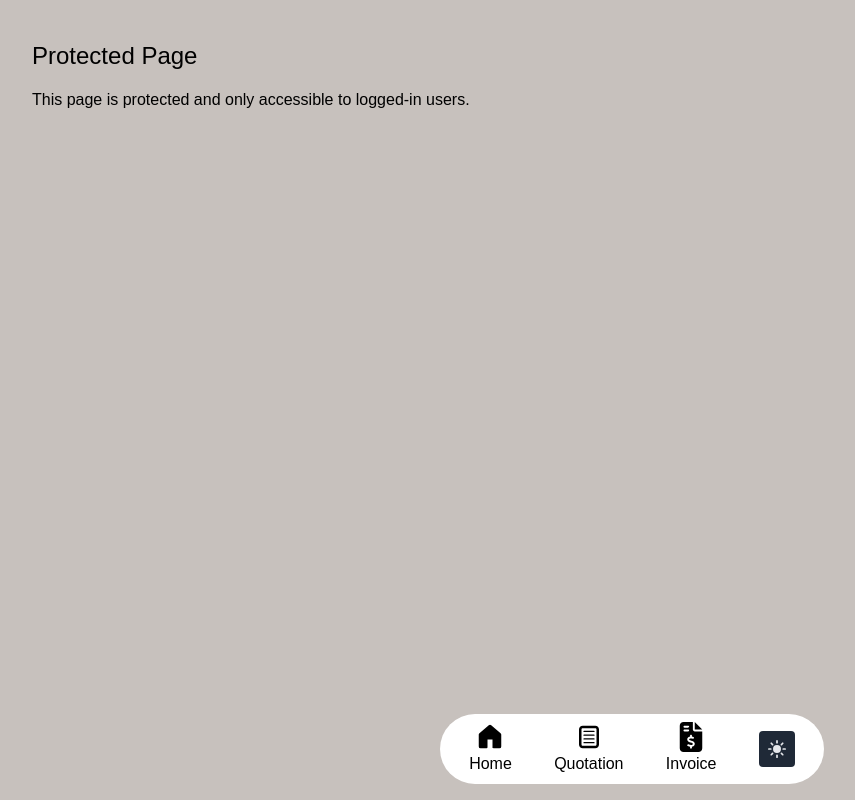
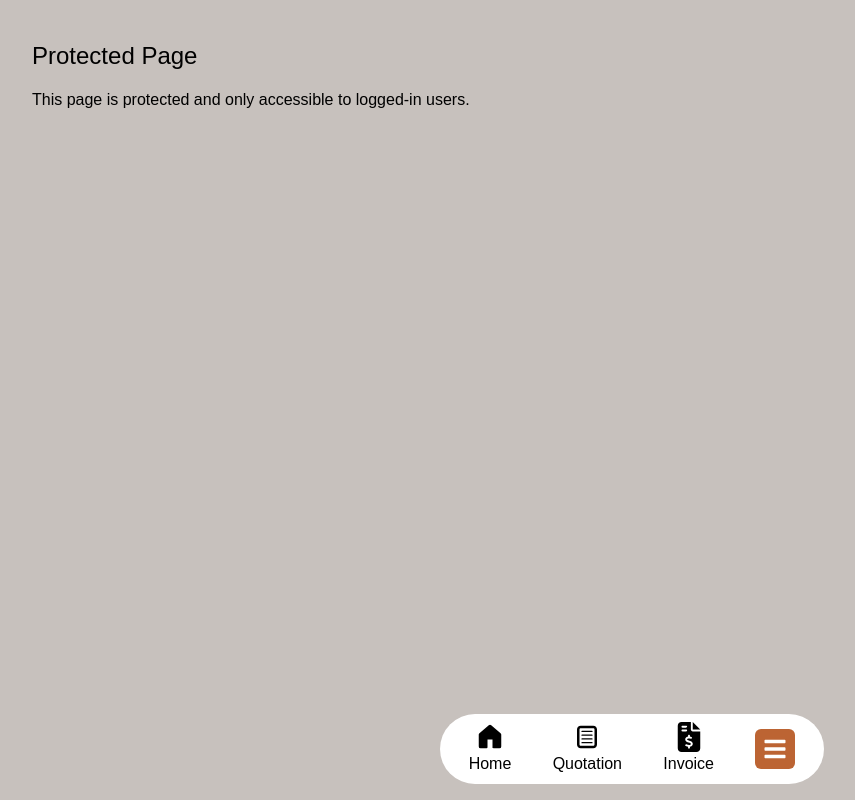
Before and after one commit to wahabsharif/mr-tech, a Next.js app: page / in a window 1280 px wide. Shown: the whole page, without its empty margins (8-863 px from the left). Built offline with nearby package versions, Linux system fonts and the light colour scheme; sample sign-in values are in the browser's storage.

Commit message:
Dock Bar Updated

```diff
--- a/src/components/auth/LoginForm.tsx
+++ b/src/components/auth/LoginForm.tsx
@@ -27,8 +27,8 @@ const LoginForm = () => {
 
     if (res.ok) {
       // Store user ID and full name in session storage
-      sessionStorage.setItem("userId", data.user._id);
-      sessionStorage.setItem("fullName", data.user.fullName);
+      // sessionStorage.setItem("userId", data.user._id);
+      // sessionStorage.setItem("fullName", data.user.fullName);
 
       // Make sure to include the token in the login dispatch
       dispatch(
--- a/src/components/common/DockBar.tsx
+++ b/src/components/common/DockBar.tsx
@@ -6,14 +6,13 @@ import Link from "next/link"; // Import Link from next/link
 import { FaFileInvoiceDollar } from "react-icons/fa6";
 import { GoHomeFill } from "react-icons/go";
 import { TiDocumentText } from "react-icons/ti";
-
-import ThemeToggle from "./ThemeToggle";
+import MenuButton from "./MenuButton";
 
 const dockItems = [
   { icon: <GoHomeFill />, title: "Home", href: "/" },
   { icon: <TiDocumentText />, title: "Quotation", href: "/quotation" },
   { icon: <FaFileInvoiceDollar />, title: "Invoice", href: "/invoice" },
-  { icon: <ThemeToggle /> },
+  { icon: <MenuButton /> },
 ];
 
 const DockBar: React.FC = () => {
--- /dev/null
+++ b/src/components/common/LogoutButton.tsx
@@ -0,0 +1,30 @@
+// src/components/LogoutButton.tsx
+"use client"; // Ensure this component is a client component
+
+import { useDispatch } from "react-redux";
+import { logout } from "@/redux/authSlice";
+import { useRouter } from "next/navigation";
+import { FiLogOut } from "react-icons/fi"; // Importing the logout icon
+
+const LogoutButton = () => {
+  const dispatch = useDispatch();
+  const router = useRouter();
+
+  const handleLogout = () => {
+    dispatch(logout()); // Dispatch logout action
+    sessionStorage.removeItem("user"); // Clear user from session storage
+    sessionStorage.removeItem("token"); // Clear token from session storage
+    router.push("/login"); // Redirect to login page
+  };
+
+  return (
+    <button
+      onClick={handleLogout}
+      className="flex items-center p-2 text-white text-lg bg-red-600 rounded"
+    >
+      <FiLogOut />
+    </button>
+  );
+};
+
+export default LogoutButton;
--- /dev/null
+++ b/src/components/common/MenuButton.tsx
@@ -0,0 +1,45 @@
+"use client";
+
+import React, { useState } from "react";
+import { FaBars, FaTimes } from "react-icons/fa";
+import ThemeToggle from "./ThemeToggle";
+import LogoutButton from "./LogoutButton";
+
+const MenuButton: React.FC = () => {
+  const [isOpen, setIsOpen] = useState(false);
+
+  const toggleMenu = () => {
+    setIsOpen(!isOpen);
+  };
+
+  return (
+    <div className="relative">
+      <button
+        onClick={toggleMenu}
+        className="flex items-center justify-center p-2 bg-thRed text-white dark:text-gray-900 rounded-md focus:outline-none"
+      >
+        {isOpen ? <FaTimes size={24} /> : <FaBars size={24} />}
+      </button>
+
+      {isOpen && ( // Render the menu only when isOpen is true
+        <div
+          className={`absolute left-0 w-full transition-transform duration-300 transform ${
+            isOpen ? "translate-y-0" : "translate-y-full"
+          } z-10`}
+          style={{ bottom: "100%" }}
+        >
+          <ul className="flex flex-col items-center p-4 space-y-2">
+            <li className="transition">
+              <ThemeToggle />
+            </li>
+            <li className="transition">
+              <LogoutButton />
+            </li>
+          </ul>
+        </div>
+      )}
+    </div>
+  );
+};
+
+export default MenuButton;
```
